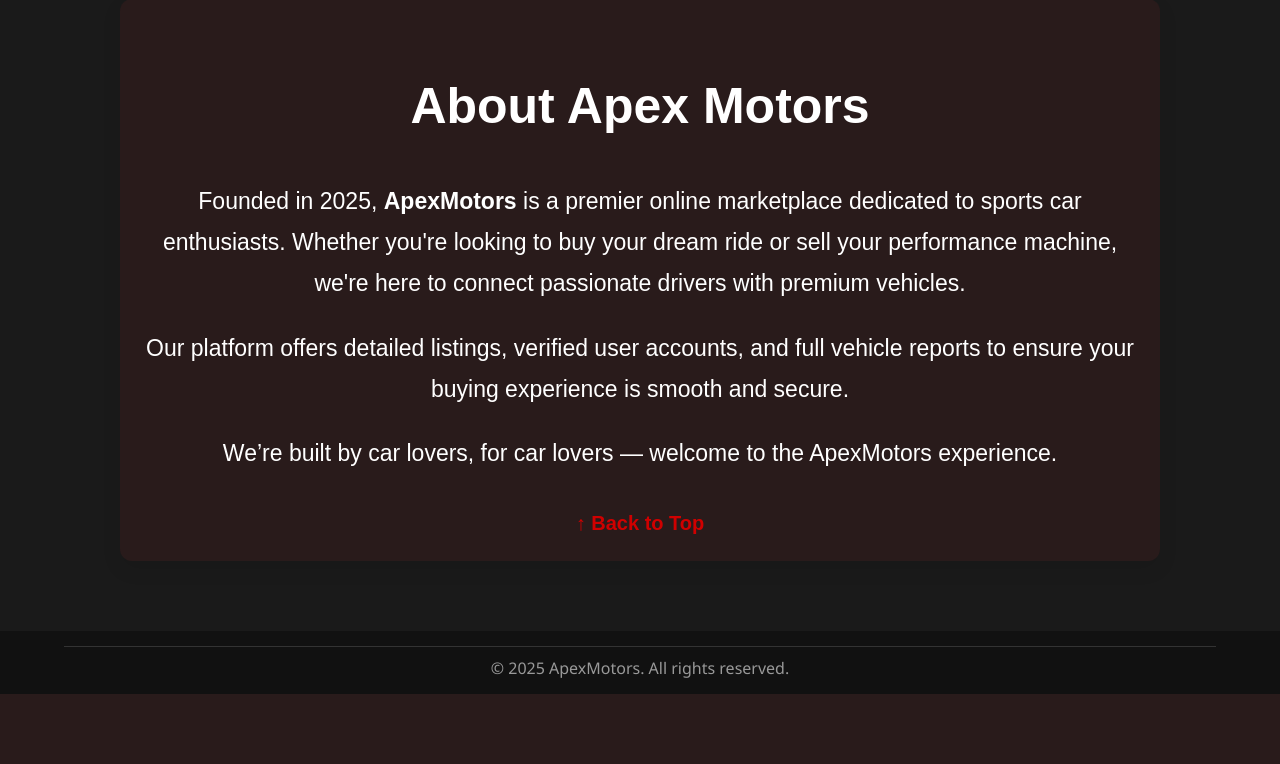
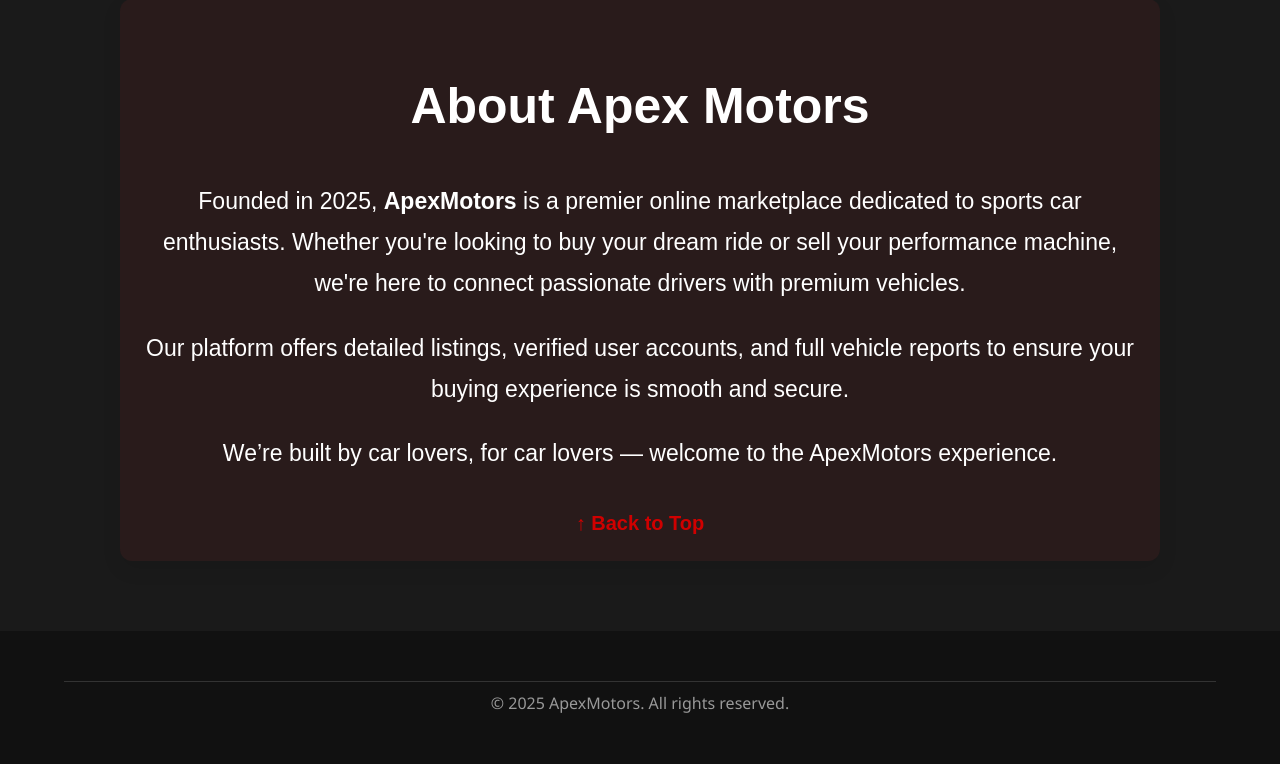
Before and after one commit to ramazan-qandaxov/apexmotors, a Django app: page /about/ in a window 1280 px wide. Shown: the part 118-882 px from the top of the page. Before the commit the page ends 812 px from the top, so only its background shows below. Run offline with Django 5.2, Linux system fonts and the light colour scheme.

Commit message:
Minimal changes

```diff
--- a/apexmotors/web/static/styles/footer.css
+++ b/apexmotors/web/static/styles/footer.css
@@ -2,7 +2,7 @@
     background-color: #111;
     color: #ccc;
     text-align: center;
-    padding: 1.5rem 0;
+    padding: 5rem 0;
     font-family: 'Segoe UI', Tahoma, Geneva, Verdana, sans-serif;
     font-size: 1.6rem;
 }
```
